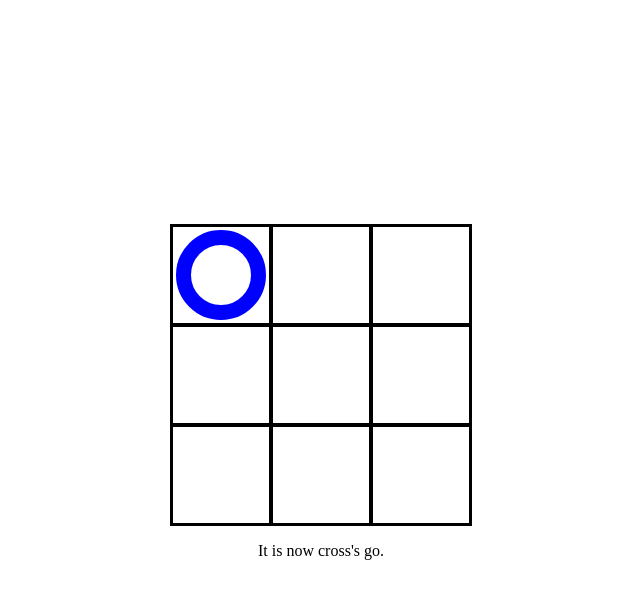
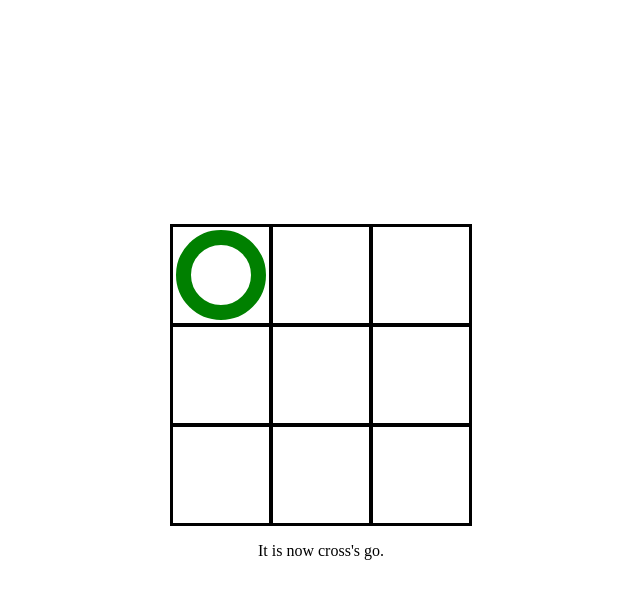
Before and after one commit to polinator1/JS-Learning, a plain HTML site: page index.html in a window 1280 px wide. Both pictures are taken after a click on the element 540 px from the left and 275 px from the top of the page. Shown: the whole page, without its empty margins (319-959 px from the left). Drawn offline with Linux system fonts and the light colour scheme.

Commit message:
Add existing file

```diff
--- a/styles.css
+++ b/styles.css
@@ -32,7 +32,7 @@ body {
     height: 90px;
     width: 90px;
     border-radius: 50%;
-    border: 15px solid blue;
+    border: 15px solid green;
     box-sizing: border-box;
 }
 
```
